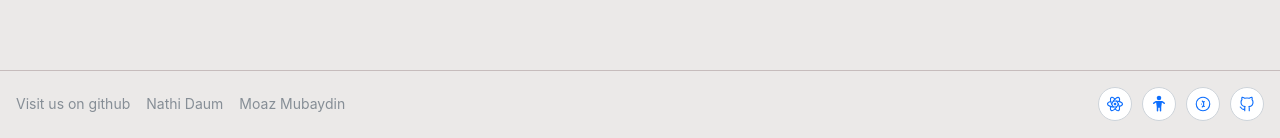
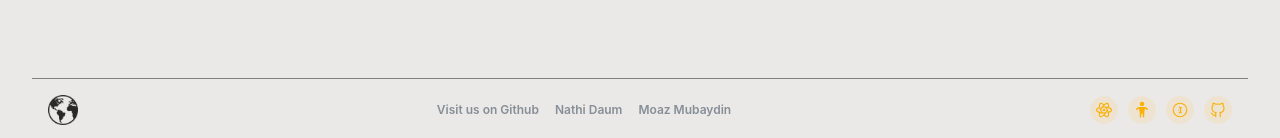
Before and after one commit to TravelPlannerTeam/TravelPlanner, a React (Vite) app: page / in a window 1280 px wide. Shown: the part 666-804 px from the top of the page. Built offline with nearby package versions, Linux system fonts and the light colour scheme; no server answers; sample sign-in values are in the browser's storage.

Commit message:
Style footer

```diff
--- a/src/components/Footer/Footer.css
+++ b/src/components/Footer/Footer.css
@@ -1,8 +1,13 @@
 .footer {
+  margin: 1em 2em;
   position: relative;
-  bottom: 0;
-  width: 100%;
-  border-top: 1px solid rgb(198, 188, 188);
+  bottom: 0em;
+  border-top: 0.1em solid grey;
+  box-sizing: border-box;
+  }
+
+  .footer-title {
+    display: none
   }
 
   .inner {
@@ -10,5 +15,30 @@
     justify-content: space-between;
     align-items: center;
     padding: var(--mantine-spacing-md) var(--mantine-spacing-md);
+  }
+
+
+  @media (max-width: 767px) {
+    .footer {
+      margin: 1em 0.5em;
+    }
+      .inner {
+      flex-direction: column;
+
+    }
+    .footer-icons {
+      margin: 2em 0em 1em;
+    }
+
+    .travelplanner-footer {
+      display: flex;
+      align-items: center;
+    }
+
+    .footer-title {
+      display: block;
+      padding: 1em 0.1em;
+      font-weight: 700;
+    }
 
   }
--- a/src/components/Footer/Footer.jsx
+++ b/src/components/Footer/Footer.jsx
@@ -1,22 +1,17 @@
-import { Anchor, Group, ActionIcon, rem } from "@mantine/core";
+import { Anchor, Group, ActionIcon, rem, Image } from "@mantine/core";
 import {
-  IconBrandTwitter,
-  IconBrandYoutube,
-  IconBrandInstagram,
   IconBrandGithub,
   IconBrandMantine,
   IconBrandReact,
   IconManFilled,
-  IconMoodNerd,
-  IconBrandSuperhuman,
-  IconMan,
 } from "@tabler/icons-react";
-import "./Footer.css";
+import "./footer.css";
+import logo from "../../assets/logo.png"
 
 const links = [
   {
     link: "https://github.com/TravelPlannerTeam/TravelPlanner",
-    label: "Visit us on github",
+    label: " Visit us on Github",
   },
   { link: "https://github.com/nathidaum", label: "Nathi Daum" },
   { link: "https://github.com/MoazMubaydin", label: "Moaz Mubaydin" },
@@ -29,7 +24,8 @@ export default function Footer() {
       href={link.link}
       lh={1}
       onClick={(event) => event.preventDefault()}
-      size="sm"
+      size="xs"
+      fw={600}
     >
       {link.label}
     </Anchor>
@@ -38,37 +34,89 @@ export default function Footer() {
   return (
     <div className="footer">
       <div className="inner">
+
+        <Group className="travelplanner-footer">
+        <Image
+          h={30}
+          w="auto"
+          fit="contain"
+          src={logo}
+        />
+        <h4 className="footer-title">TravelPlanner</h4>
+        </Group>
+
         <Group>{items}</Group>
 
-        <Group gap="xs" justify="flex-end" wrap="nowrap">
-          <ActionIcon size="lg" variant="default" radius="xl">
+        <Group
+          className="footer-icons"
+          gap="xs"
+          justify="flex-end"
+          wrap="nowrap"
+        >
+          <ActionIcon
+            variant="light"
+            color="yellow"
+            radius="xl"
+            aria-label="React"
+          >
             <a href="https://react.dev/">
               <IconBrandReact
-                style={{ width: rem(18), height: rem(18) }}
+                style={{
+                  width: rem(18),
+                  height: rem(18),
+                  color: "var(--primary-color)",
+                }}
                 stroke={1.5}
               />
             </a>
           </ActionIcon>
-          <ActionIcon size="lg" variant="default" radius="xl">
+          <ActionIcon
+            variant="light"
+            color="yellow"
+            radius="xl"
+            aria-label="Teacher Assistant"
+          >
             <a href="https://github.com/luisjunco">
               <IconManFilled
-                style={{ width: rem(18), height: rem(18) }}
+                style={{
+                  width: rem(18),
+                  height: rem(18),
+                  color: "var(--primary-color)",
+                }}
                 stroke={1.5}
               />
             </a>
           </ActionIcon>
-          <ActionIcon size="lg" variant="default" radius="xl">
+          <ActionIcon
+            variant="light"
+            color="yellow"
+            radius="xl"
+            aria-label="Mantine"
+          >
             <a href="https://mantine.dev/">
               <IconBrandMantine
-                style={{ width: rem(18), height: rem(18) }}
+                style={{
+                  width: rem(18),
+                  height: rem(18),
+                  color: "var(--primary-color)",
+                }}
                 stroke={1.5}
               />
             </a>
           </ActionIcon>
-          <ActionIcon size="lg" variant="default" radius="xl">
+          <ActionIcon
+            variant="light"
+            color="yellow"
+            radius="xl"
+            aria-label="GitHub"
+          >
             <a href="https://github.com/TravelPlannerTeam/TravelPlanner">
               <IconBrandGithub
-                style={{ width: rem(18), height: rem(18) }}
+                style={{
+                  width: rem(18),
+                  height: rem(18),
+                  color: "var(--primary-color)",
+                }}
                 stroke={1.5}
               />{" "}
             </a>
```
